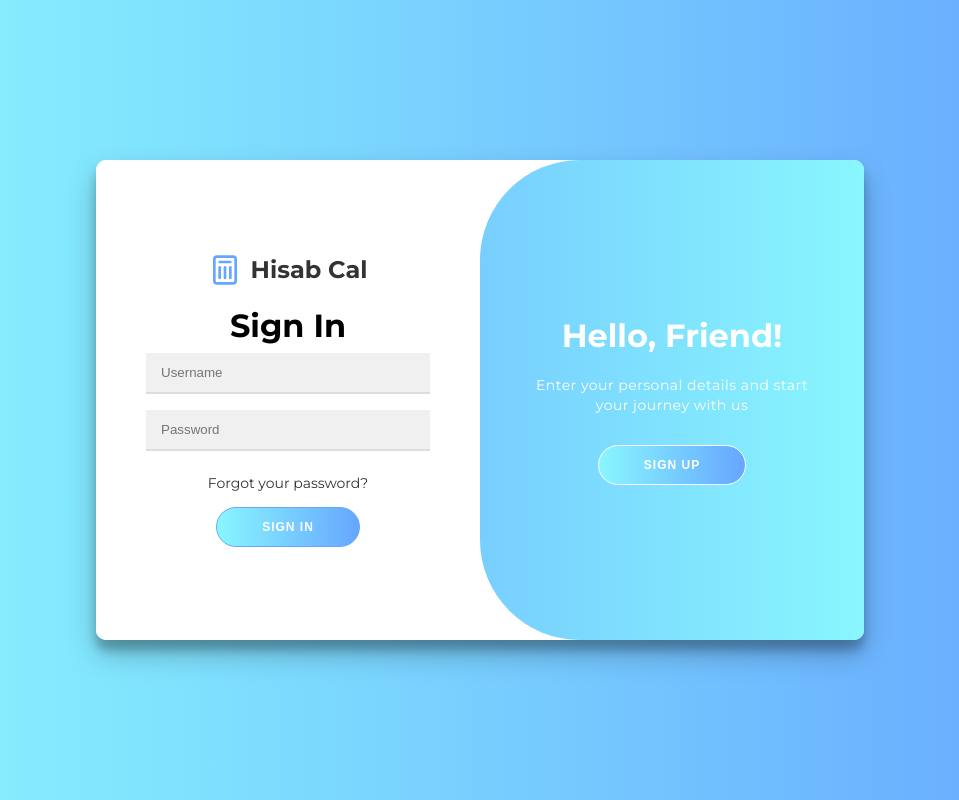
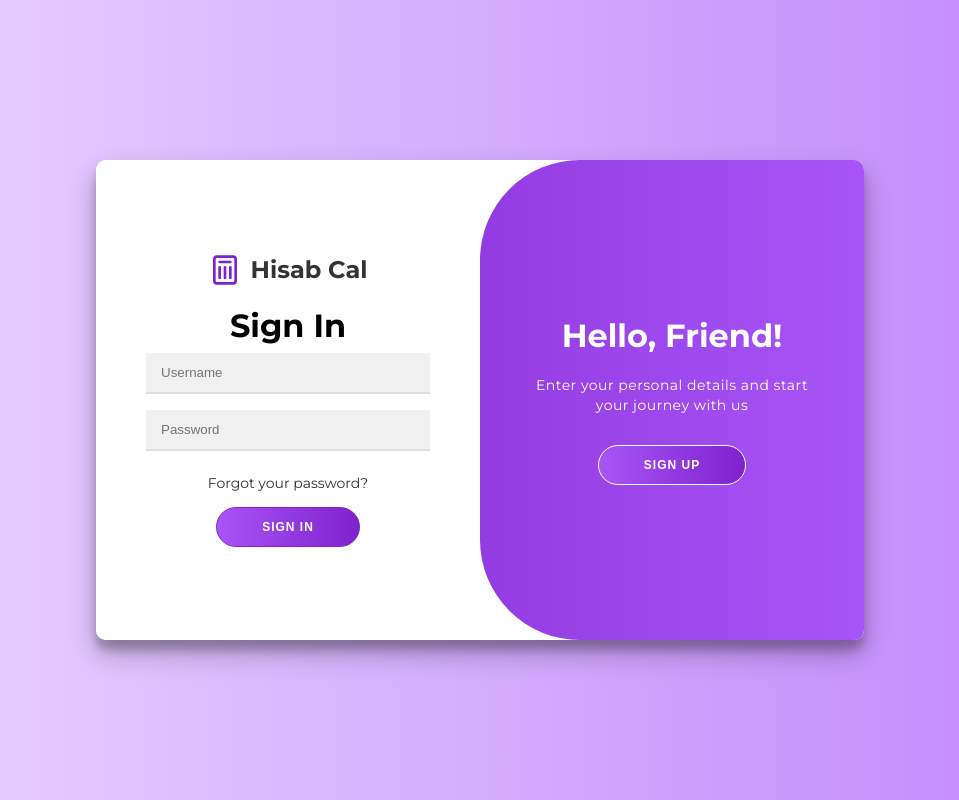
Before and after one commit to riteshyadav7815/hisab-cal-app, a Next.js app in the folder frontend-next/: page /login in a window 1280 px wide. Shown: the whole page, without its empty margins (160-1119 px from the left). Built offline with nearby package versions, Linux system fonts and the light colour scheme.

Commit message:
refactor: Update login page color scheme to purple

```diff
--- a/frontend-next/src/app/login.css
+++ b/frontend-next/src/app/login.css
@@ -1,5 +1,5 @@
 #login-page-body {
-    background: linear-gradient(to right, #89f7fe, #66a6ff);
+    background: linear-gradient(to right, #e9d5ff, #c084fc);
     display: flex;
     justify-content: center;
     align-items: center;
@@ -31,8 +31,8 @@
 
 #login-page-body button {
     border-radius: 20px;
-    border: 1px solid #66a6ff;
-    background-image: linear-gradient(to right, #89f7fe, #66a6ff, #89f7fe);
+    border: 1px solid #7e22ce;
+    background-image: linear-gradient(to right, #a855f7, #7e22ce, #a855f7);
     background-size: 200%;
     color: #FFFFFF;
     font-size: 12px;
@@ -73,7 +73,7 @@
 .logo-container svg {
     width: 32px;
     height: 32px;
-    stroke: #66a6ff;
+    stroke: #7e22ce;
 }
 
 .logo-container h2 {
@@ -105,7 +105,7 @@
 
 #login-page-body .auth-form input:focus {
     outline: none;
-    border-bottom-color: #66a6ff;
+    border-bottom-color: #7e22ce;
 }
 
 #login-page-body .container {
@@ -181,7 +181,7 @@
 }
 
 .overlay {
-    background: linear-gradient(to right, #66a6ff, #89f7fe);
+    background: linear-gradient(to right, #7e22ce, #a855f7);
     background-repeat: no-repeat;
     background-size: cover;
     background-position: 0 0;
```
